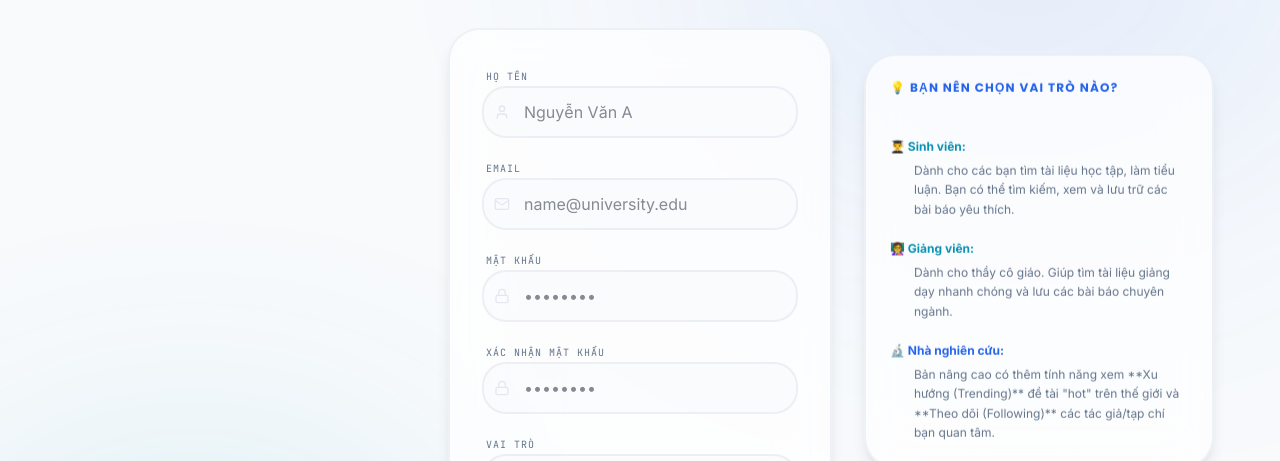
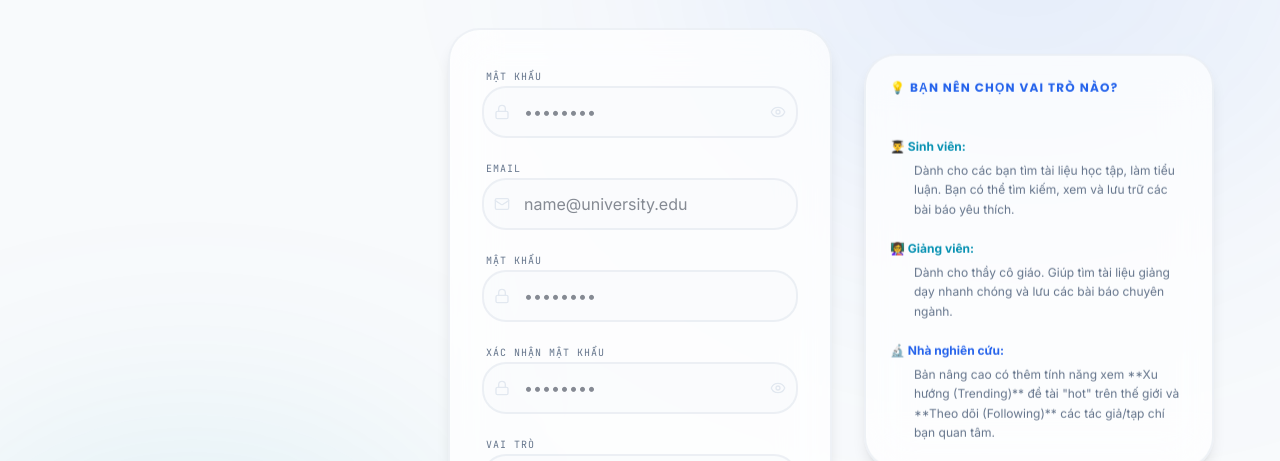
Before and after one commit to DuNhatAnh/journal-tracker, a React (Vite) app in the folder frontend/: page /register in a window 1280 px wide. Shown: the part 196-657 px from the top of the page. Built offline with nearby package versions, Linux system fonts and the light colour scheme.

Commit message:
feat: cai thien giao dien Landing va Register (trust stats, quick search, toggle password)

```diff
--- a/frontend/src/pages/Auth/Register.tsx
+++ b/frontend/src/pages/Auth/Register.tsx
@@ -1,5 +1,5 @@
 import React, { useState, useEffect } from "react";
-import { Mail, Lock, User, ChevronLeft, ArrowLeft } from "lucide-react";
+import { Mail, Lock, User, ChevronLeft, ArrowLeft, Eye, EyeOff } from "lucide-react";
 import { useNavigate, Link } from "react-router-dom";
 import { Logo } from "@/src/components/shared/Logo";
 import { ThemeToggle } from "@/src/components/shared/ThemeToggle";
@@ -12,6 +12,8 @@ export default function Register() {
   const [password, setPassword] = useState("");
   const [passwordConfirmation, setPasswordConfirmation] = useState("");
   const [role, setRole] = useState("lecturer");
+  const [showPassword, setShowPassword] = useState(false);
+  const [showConfirmPassword, setShowConfirmPassword] = useState(false);
   const [error, setError] = useState<string | null>(null);
   const [success, setSuccess] = useState(false);
   const [loading, setLoading] = useState(false);
@@ -98,18 +100,26 @@ export default function Register() {
 
             <div className="space-y-4">
              <div className="space-y-2">
-                <label className="font-mono text-[10px] text-on-surface-variant uppercase tracking-widest pl-1">Họ tên</label>
+                  <label className="font-mono text-[10px] text-on-surface-variant uppercase tracking-widest pl-1">Mật khẩu</label>
                   <div className="relative group">
-                  <User className="absolute left-3 top-1/2 -translate-y-1/2 w-4 h-4 text-outline group-focus-within:text-primary transition-colors" />
+                    <Lock className="absolute left-3 top-1/2 -translate-y-1/2 w-4 h-4 text-outline group-focus-within:text-primary transition-colors" />
                     <input
-                    type="text"
+                      type={showPassword ? "text" : "password"}
                       required
-                    autoComplete="off"
-                    placeholder="Nguyễn Văn A"
-                    value={name}
-                    onChange={(e) => setName(e.target.value)}
-                    className="w-full bg-surface-container-low/50 border-2 border-outline-variant/30 rounded-xl py-3 pl-10 pr-4 text-on-surface focus:outline-none focus:border-primary/50 focus:ring-1 focus:ring-primary/50 transition-all font-sans"
+                      autoComplete="new-password"
+                      placeholder="••••••••"
+                      value={password}
+                      onChange={(e) => setPassword(e.target.value)}
+                      className="w-full bg-surface-container-low/50 border-2 border-outline-variant/30 rounded-xl py-3 pl-10 pr-10 text-on-surface focus:outline-none focus:border-primary/50 focus:ring-1 focus:ring-primary/50 transition-all font-sans"
                     />
+                    <button
+                      type="button"
+                      tabIndex={-1}
+                      onClick={() => setShowPassword((prev) => !prev)}
+                      className="absolute right-3 top-1/2 -translate-y-1/2 text-outline hover:text-on-surface transition-colors cursor-pointer"
+                    >
+                      {showPassword ? <EyeOff className="w-4 h-4" /> : <Eye className="w-4 h-4" />}
+                    </button>
                   </div>
                 </div>
 
@@ -151,14 +161,22 @@ export default function Register() {
                   <div className="relative group">
                     <Lock className="absolute left-3 top-1/2 -translate-y-1/2 w-4 h-4 text-outline group-focus-within:text-primary transition-colors" />
                     <input
-                      type="password"
+                      type={showConfirmPassword ? "text" : "password"}
                       required
                       autoComplete="new-password"
                       placeholder="••••••••"
                       value={passwordConfirmation}
                       onChange={(e) => setPasswordConfirmation(e.target.value)}
-                      className="w-full bg-surface-container-low/50 border-2 border-outline-variant/30 rounded-xl py-3 pl-10 pr-4 text-on-surface focus:outline-none focus:border-primary/50 focus:ring-1 focus:ring-primary/50 transition-all font-sans"
+                      className="w-full bg-surface-container-low/50 border-2 border-outline-variant/30 rounded-xl py-3 pl-10 pr-10 text-on-surface focus:outline-none focus:border-primary/50 focus:ring-1 focus:ring-primary/50 transition-all font-sans"
                     />
+                    <button
+                      type="button"
+                      tabIndex={-1}
+                      onClick={() => setShowConfirmPassword((prev) => !prev)}
+                      className="absolute right-3 top-1/2 -translate-y-1/2 text-outline hover:text-on-surface transition-colors cursor-pointer"
+                    >
+                      {showConfirmPassword ? <EyeOff className="w-4 h-4" /> : <Eye className="w-4 h-4" />}
+                    </button>
                   </div>
                 </div>
               </div>
--- a/frontend/src/pages/Shared/Landing.tsx
+++ b/frontend/src/pages/Shared/Landing.tsx
@@ -283,7 +283,7 @@ export default function Landing() {
         </p>
 
         {/* BIG Dynamic Search Bar */}
-        <form onSubmit={handleSearch} className="w-full max-w-3xl relative group mb-20">
+        <form onSubmit={handleSearch} className="w-full max-w-3xl relative group mb-8">
           <div className="absolute -inset-1 bg-gradient-to-r from-primary via-secondary to-tertiary rounded-3xl blur opacity-30 group-hover:opacity-60 transition duration-500 bg-gradient-animate"></div>
           <div className="relative flex items-center bg-surface border-2 border-outline-variant/50 backdrop-blur-2xl rounded-3xl p-2 pl-6 shadow-2xl">
             <Search className="w-7 h-7 text-primary" />
@@ -295,14 +295,46 @@ export default function Landing() {
               className="flex-1 bg-transparent border-none text-on-surface px-5 py-5 outline-none placeholder:text-on-surface-variant/70 font-semibold text-lg sm:text-xl w-full"
             />
             <button
-              type="submit"
-              className="hidden sm:flex items-center gap-3 bg-gradient-to-r from-primary to-secondary hover:brightness-110 text-on-primary px-10 py-5 rounded-2xl font-bold uppercase tracking-widest text-sm transition-all active:scale-95 shadow-lg shrink-0 cursor-pointer"
+            type="submit"
+            className="flex items-center gap-2 sm:gap-3 bg-gradient-to-r from-primary to-secondary hover:brightness-110 text-on-primary px-5 sm:px-10 py-4 sm:py-5 rounded-2xl font-bold uppercase tracking-widest text-sm transition-all active:scale-95 shadow-lg shrink-0 cursor-pointer"
+          >
+            <span className="hidden sm:inline">Khám Phá</span> <ArrowRight className="w-5 h-5" />
+          </button>
+          </div>
+      </form>
+
+        {/* Trust stats */}
+        <div className="flex flex-wrap items-center justify-center gap-x-10 gap-y-4 text-center mt-4 mb-8">
+          <div>
+            <p className="font-display text-2xl sm:text-3xl font-extrabold text-on-surface">50K+</p>
+            <p className="text-[11px] uppercase tracking-wider text-on-surface-variant font-semibold">Bài báo khoa học</p>
+          </div>
+          <div className="w-px h-8 bg-outline-variant hidden sm:block" />
+          <div>
+            <p className="font-display text-2xl sm:text-3xl font-extrabold text-on-surface">200+</p>
+            <p className="text-[11px] uppercase tracking-wider text-on-surface-variant font-semibold">Tạp chí uy tín</p>
+          </div>
+          <div className="w-px h-8 bg-outline-variant hidden sm:block" />
+          <div className="flex items-center gap-1.5">
+            <span className="w-2 h-2 rounded-full bg-tertiary animate-pulse" />
+            <p className="font-display text-2xl sm:text-3xl font-extrabold text-on-surface">Real-time</p>
+          </div>
+        </div>
+
+        {/* Quick search suggestions */}
+        <div className="flex flex-wrap items-center justify-center gap-2.5 mb-4">
+          <span className="text-xs text-on-surface-variant/70 font-semibold mr-1">Thử ngay:</span>
+          {["Machine Learning", "NLP", "Blockchain", "Computer Vision"].map((tag) => (
+            <button
+              key={tag}
+              type="button"
+              onClick={() => navigate(`/search?q=${encodeURIComponent(tag)}`)}
+              className="px-3.5 py-1.5 rounded-full bg-surface-container/80 border border-outline-variant text-xs font-semibold text-on-surface-variant hover:text-primary hover:border-primary/40 hover:bg-primary/5 transition-all cursor-pointer"
             >
-              Khám Phá <ArrowRight className="w-5 h-5" />
+              {tag}
             </button>
-          </div>
-        </form>
-
+          ))}
+        </div>
 
       </section>
 
```
Lines whose indentation alone changed are shown as unchanged.
